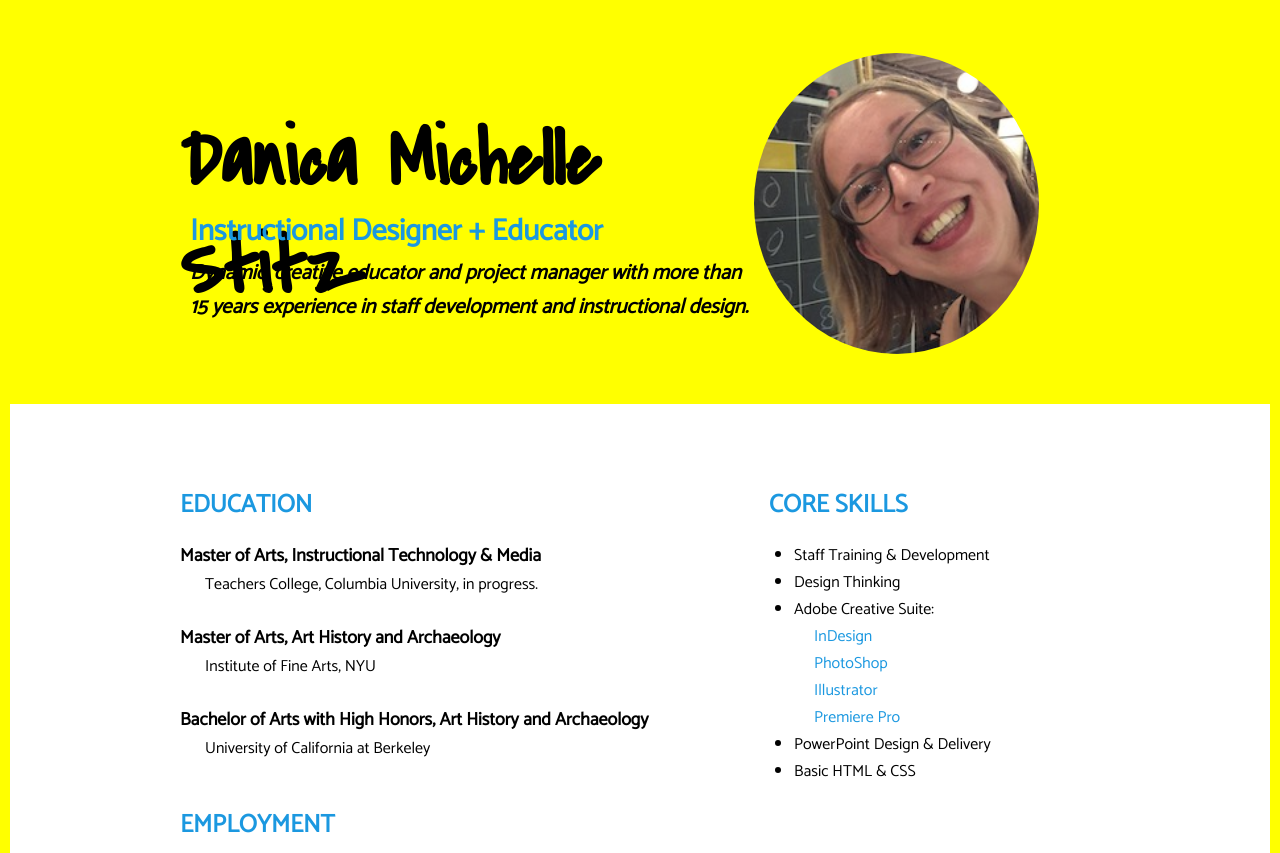
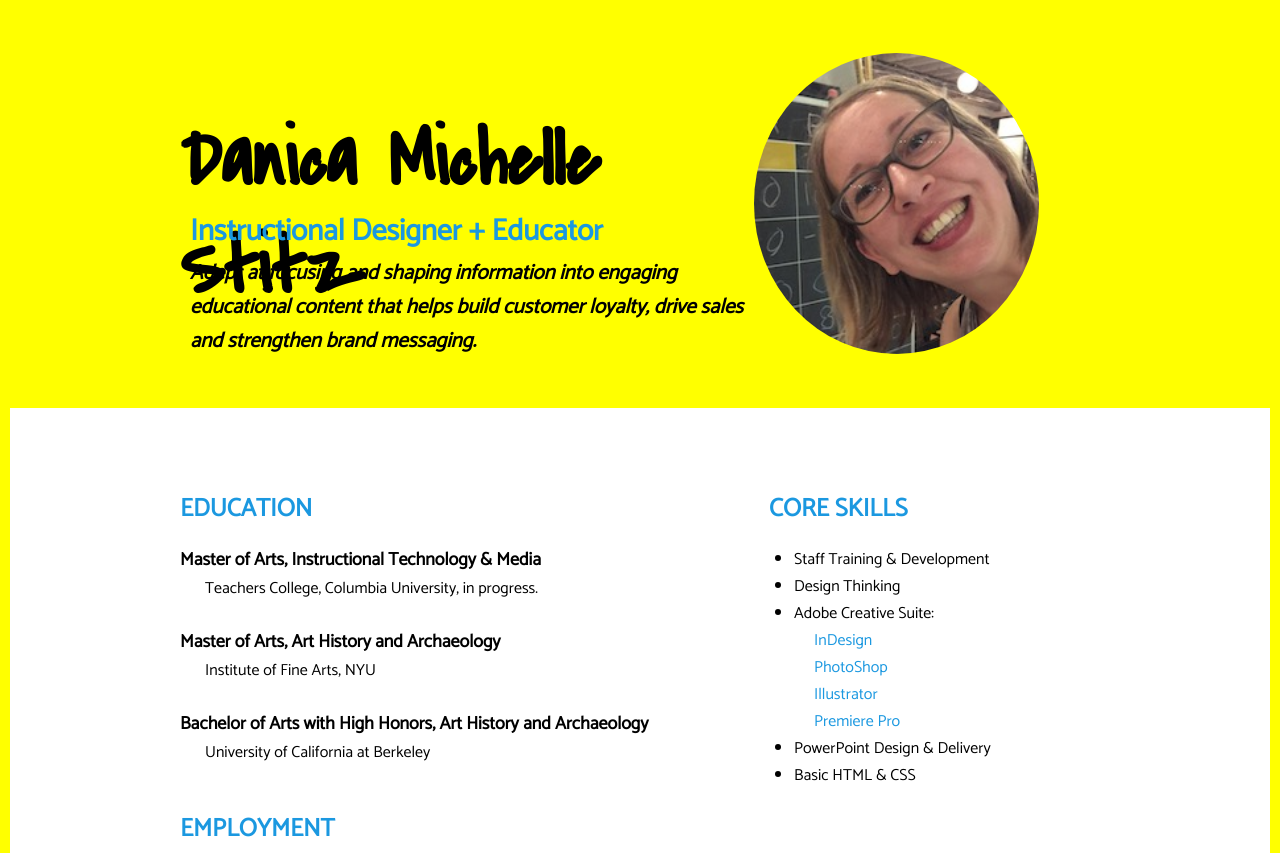
Before and after one commit to dms2303/5003resume, a plain HTML site: page index.html in a window 1280 px wide. Shown: the top 853 px of the page. Drawn offline with Linux system fonts and the light colour scheme.

Commit message:
Tweaked the summary - still needs help

```diff
--- a/index.html
+++ b/index.html
@@ -17,7 +17,7 @@
         <div class="column-wide">
           <h1>Danica Michelle Stitz</h1>
           <h2>Instructional Designer + Educator</h2>
-          <h5>Dynamic, creative educator and project manager with more than 15 years experience in staff development and instructional design.</h5>
+          <h5>Adept at focusing and shaping information into engaging educational content that helps build customer loyalty, drive sales and strengthen brand messaging.</h5>
         </div>
         <img src="self2.jpg" alt="Picture of me">
       </div>
```
